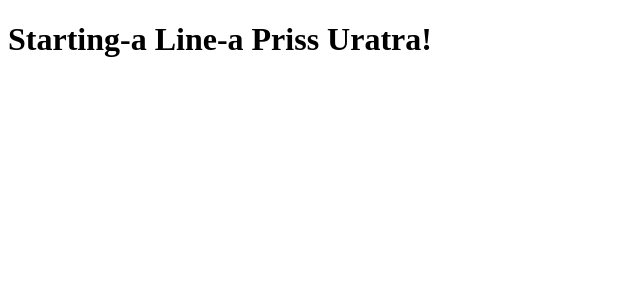
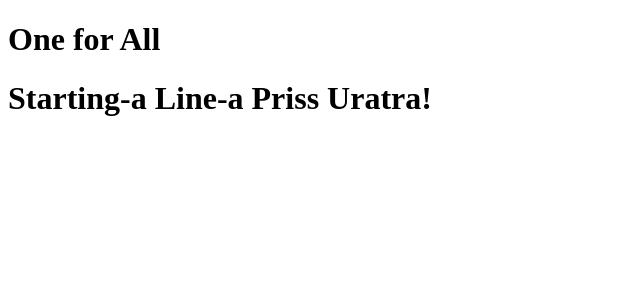
Before and after one commit to ishanrawat97/React-Things, a React (Vite) app: page / in a window 1280 px wide. Shown: the top 300 px of the page, without its empty margins (0-640 px from the left). Built offline with nearby package versions, Linux system fonts and the light colour scheme.

Commit message:
double functional component

```diff
--- a/App.js
+++ b/App.js
@@ -1,11 +1,23 @@
 import React from "react";
 import ReactDOM from "react-dom/client";
 
-//React Element
-const heading = (<h1 className="head">Starting-a line-a</h1>);
-
+const Title = () => (
+    <h1
+        className="head"
+        tableIndex="5"
+    >
+        One for All
+    </h1>
+);
 //React Functional Component
-const HeadingComponent = () => <div><h1 className="head">Starting-a Line-a Priss Uratra!</h1></div>;
+const HeadingComponent = () => (
+    <div>
+        <Title />
+        <h1 className="head">
+            Starting-a Line-a Priss Uratra!
+        </h1>
+    </div>
+);
 
 const root = ReactDOM.createRoot(document.getElementById("root"));
 
```
